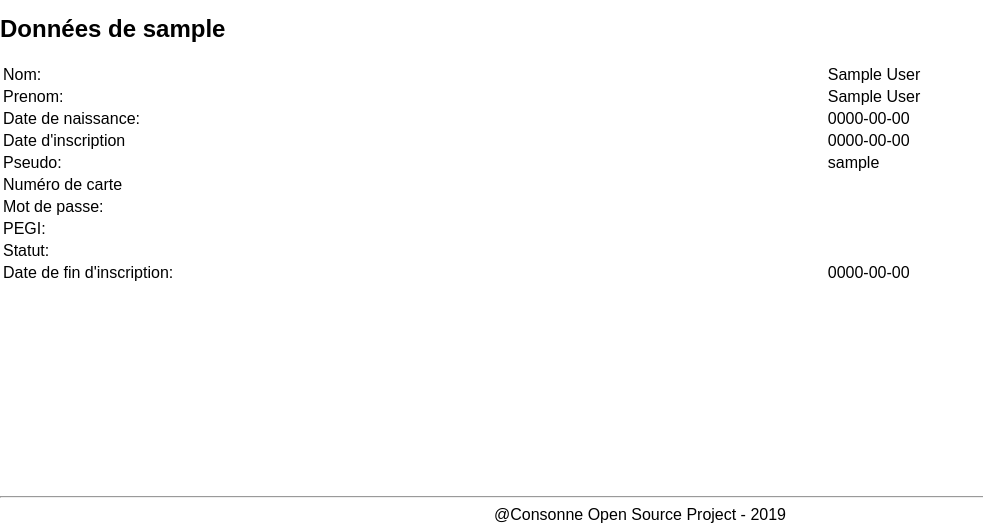
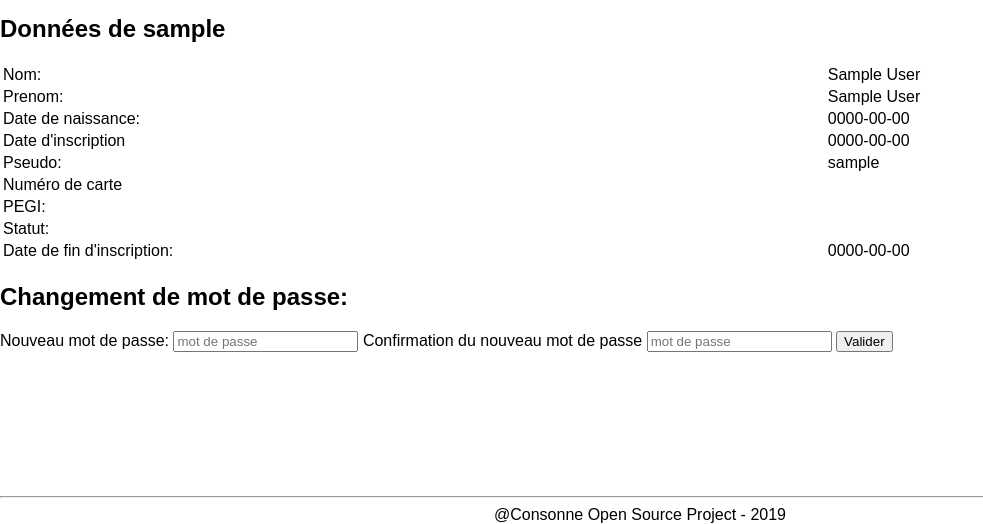
Before and after one commit to Faarged/voyelles, a PHP site: page /mon_compte.php?id=1 in a window 1280 px wide. Shown: the part 276-800 px from the top of the page, without its empty margins (0-983 px from the left). Run offline with PHP 8.4, Linux system fonts and the light colour scheme; the visitor is signed in with stand-in values (Sample User, id 1).

Commit message:
ajout chgt de pass + back + verif mdp

```diff
--- a/header.php
+++ b/header.php
@@ -8,11 +8,9 @@
       <a href="accueil.php">Accueil</a> -
       <a href="mon_compte.php?id=<?php echo $_SESSION['id']; ?>">Mon compte</a> -
       <a href="#">Mes réservations</a> -
-      <a href="php/deco.php"><i class="fas fa-sign-out-alt">Déconnecter <?php
-                      if (isset($_SESSION['id']) AND isset($_SESSION['pseudo']))
-                      {
-                          echo $_SESSION['pseudo'];
-                      } ?></i></a>
+      <a href="php/deco.php">
+        <i class="fas fa-sign-out-alt">Déconnecter <?php echo $_SESSION['pseudo'];?></i>
+      </a>
   </center>
   <hr>
 
--- a/mon_compte.php
+++ b/mon_compte.php
@@ -44,10 +44,6 @@
         <td><?php echo $donnees['carte']; ?></td>
       </tr>
       <tr>
-        <td>Mot de passe:</td>
-        <td><?php echo $donnees['pass']; ?></td>
-      </tr>
-      <tr>
         <td>PEGI:</td>
         <td><?php echo $donnees['pegi']; ?></td>
       </tr>
@@ -61,6 +57,14 @@
       </tr>
     <?php } ?>
     </table>
+    <form class="chgt_pass" action="php/requetes/chgt_pass.php" method="post">
+      <h2>Changement de mot de passe:</h2>
+      <label for="pass">Nouveau mot de passe:</label>
+        <input type="text" name="pass" class="pass" placeholder="mot de passe">
+      <label for="confirm_pass">Confirmation du nouveau mot de passe</label>
+        <input type="text" name="confirm_pass" class="pass" placeholder="mot de passe">
+      <button type="submit" name="submit" class="valider" value="envoyer">Valider</button>
+    </form>
     <?php include "footer.php"; ?>
   </body>
 </html>
--- a/php/connect.php
+++ b/php/connect.php
@@ -22,7 +22,7 @@ if (!$resultat)
 }
 else
 {
-    if ($pass = $resultat["pass"]) {
+    if ($isPasswordCorrect) {
         session_start();
         $_SESSION['id'] = $resultat['id_user'];
         $_SESSION['pseudo'] = $pseudo;
```
Also changed, not shown: php/requetes/chgt_pass.php (added, +16 -0 lines).
